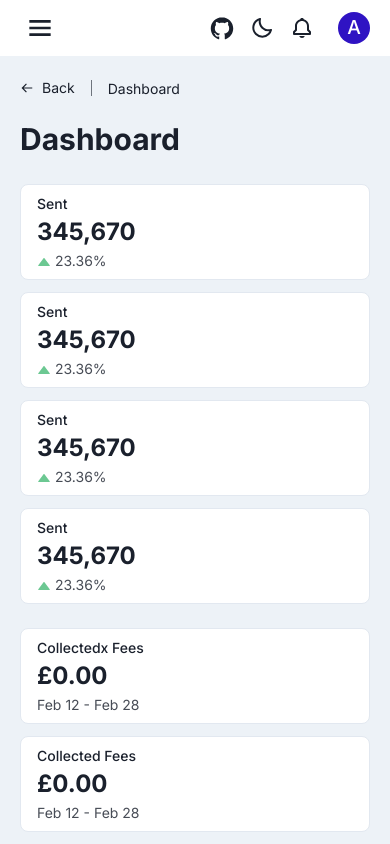
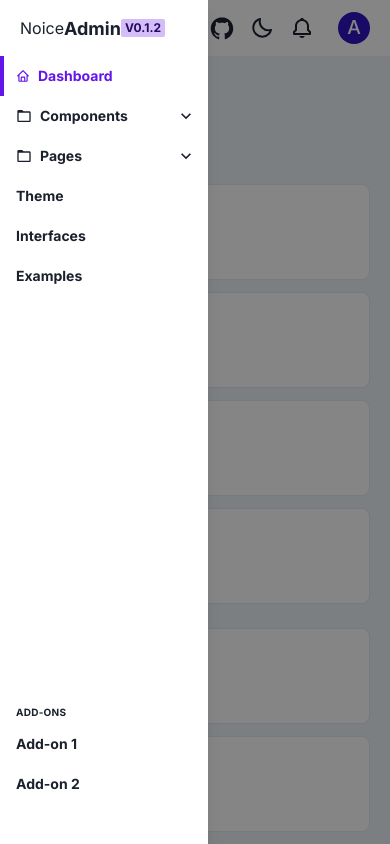
Before and after one commit to noice-noise/noice-admin-chakra, a React (Create React App) app: page / in a window 390 px wide. Both pictures are taken after a click on the button 40 px from the left and 28 px from the top of the page. Shown: the top 844 px of the page. Built offline with nearby package versions, Linux system fonts and the light colour scheme.

Commit message:
feat: mobile navbar implementation

```diff
--- a/src/components/Elements/Header/Header.tsx
+++ b/src/components/Elements/Header/Header.tsx
@@ -14,10 +14,12 @@ import {
   Portal,
   Spacer,
   Text,
+  useDisclosure,
 } from '@chakra-ui/react';
 import { BiBell, BiMenu } from 'react-icons/bi';
 import { DiGithubBadge } from 'react-icons/di';
 import { Link } from 'react-router-dom';
+import { Navbar } from '../Navbar/Navbar';
 import { ThemeModeToggle } from '../ThemeModeToggle';
 
 type HeaderProps = {
@@ -25,6 +27,8 @@ type HeaderProps = {
 };
 
 export const Header = ({ routeBreadCrumb }: HeaderProps) => {
+  const { isOpen, onOpen, onClose } = useDisclosure();
+
   return (
     <Flex
       direction="row"
@@ -47,8 +51,10 @@ export const Header = ({ routeBreadCrumb }: HeaderProps) => {
         icon={<Icon boxSize="2rem" as={BiMenu} />}
         visibility={{ base: 'visible', md: 'hidden' }}
         display={{ base: 'flex', md: 'none' }}
+        onClick={onOpen}
       />
       {routeBreadCrumb}
+      <Navbar onClose={onClose} isOpen={isOpen} />
       <Spacer />
       <IconButton
         as={ExternalLink}
--- a/src/components/Elements/Navbar/Navbar.tsx
+++ b/src/components/Elements/Navbar/Navbar.tsx
@@ -7,6 +7,10 @@ import {
   Badge,
   Box,
   Button,
+  Drawer,
+  DrawerContent,
+  DrawerOverlay,
+  DrawerProps,
   Flex,
   HStack,
   Icon,
@@ -21,10 +25,9 @@ import { Link, LinkProps, useLocation } from 'react-router-dom';
 import packageJson from '../../../../package.json';
 
 // TODO refactor nav item props for reusability
+type NavbarProps = Omit<DrawerProps, 'children'>;
 
-export const Navbar = () => {
-  // TODO refactor custom scrollbar
-  const customScrollbar = {
+export const customScrollbar = {
   '&::-webkit-scrollbar': {
     width: '4px',
   },
@@ -37,10 +40,34 @@ export const Navbar = () => {
   },
 };
 
+export const Navbar = ({ onClose, isOpen }: NavbarProps) => {
+  // TODO refactor custom scrollbar
+
+  return (
+    <Box
+      bg="gray.50"
+      _dark={{
+        bg: 'gray.700',
+      }}
+      minH="100vh"
+    >
+      <NavbarContent
+        visibility={{ base: 'hidden', md: 'visible' }}
+        display={{ base: 'none', md: 'flex' }}
+      />
+      <Drawer placement="left" onClose={onClose} isOpen={isOpen}>
+        <DrawerOverlay />
+        <DrawerContent maxW="navbarWidth">
+          <NavbarContent />
+        </DrawerContent>
+      </Drawer>
+    </Box>
+  );
+};
+
+export const NavbarContent = ({ ...props }) => {
   return (
     <Flex
-      visibility={{ base: 'hidden', md: 'visible' }}
-      display={{ base: 'none', md: 'flex' }}
       direction="column"
       position="fixed"
       bg="foreground"
@@ -55,6 +82,7 @@ export const Navbar = () => {
       overflowX="hidden"
       w="navbarWidth"
       sx={customScrollbar}
+      {...props}
     >
       <HStack as={Link} to="/" spacing={0} minH="headerHeight" ml={5}>
         <Text as="span">Noice</Text>
--- a/src/providers/AppProvider.tsx
+++ b/src/providers/AppProvider.tsx
@@ -1,7 +1,6 @@
 import { ChakraProvider } from '@chakra-ui/react';
-import React, { useContext, useEffect } from 'react';
+import React, { useContext } from 'react';
 import { BrowserRouter as Router } from 'react-router-dom';
-import { Navbar } from '../components/Elements/Navbar/Navbar';
 import { ThemeContext, ThemeContextType } from './ThemeContextProvider';
 
 type AppProviderProps = {
@@ -11,16 +10,9 @@ type AppProviderProps = {
 export const AppProvider = ({ children }: AppProviderProps) => {
   const { currentTheme } = useContext<ThemeContextType>(ThemeContext);
 
-  useEffect(() => {
-    console.log('render request');
-  }, [currentTheme]);
-
   return (
     <Router>
-      <ChakraProvider theme={currentTheme.value}>
-        <Navbar />
-        {children}
-      </ChakraProvider>
+      <ChakraProvider theme={currentTheme.value}>{children}</ChakraProvider>
     </Router>
   );
 };
```
Lines whose indentation alone changed are shown as unchanged.
